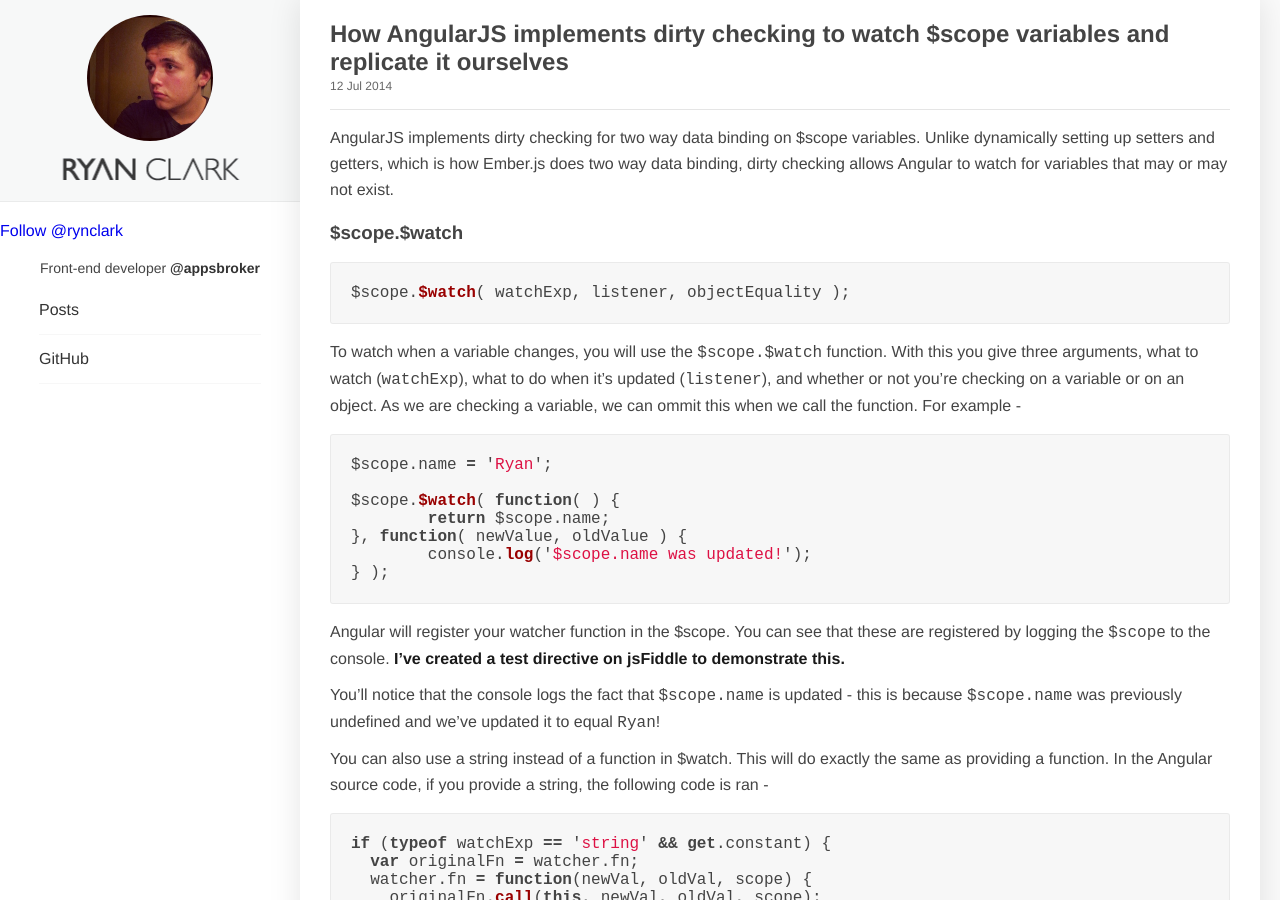
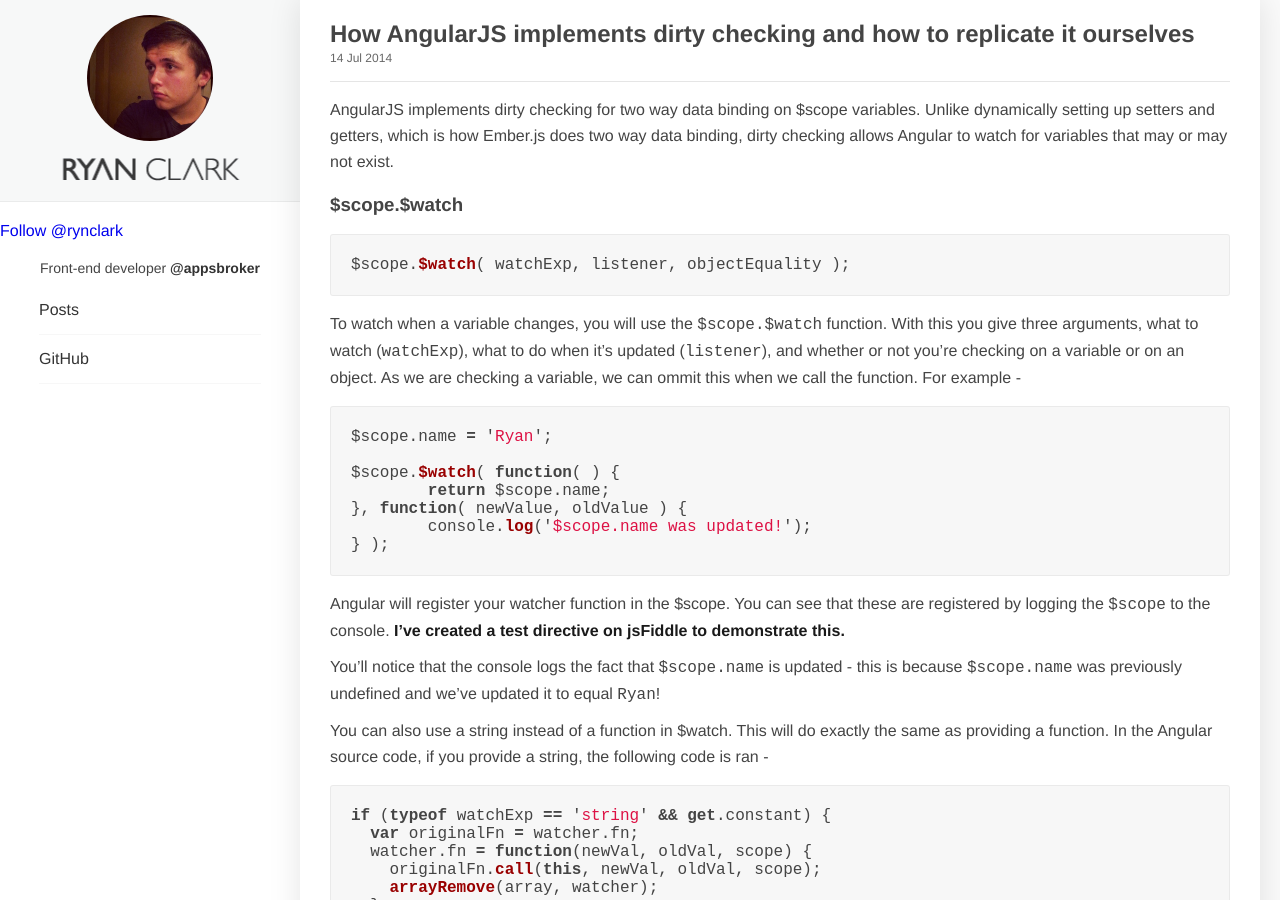
Before and after one commit to RichardLitt/rynclark.github.io, a Jekyll site: the page built from _posts/2014-07-12-how-angularjs-implements-dirty-checking.md, in a window 1280 px wide and 900 px high. Built offline with Jekyll 4.4.1, drawn with Linux system fonts in a browser that asks for light colours; Markdown is read by kramdown in place of the engine named in the settings; comment, search, counter and statistics services are not loaded.

Commit message:
Update 2014-07-12-how-angularjs-implements-dirty-checking.md

```diff
--- a/_posts/2014-07-12-how-angularjs-implements-dirty-checking.md
+++ b/_posts/2014-07-12-how-angularjs-implements-dirty-checking.md
@@ -1,7 +1,7 @@
 ---
 layout: post
-title:  "How AngularJS implements dirty checking to watch $scope variables and replicate it ourselves"
-date:   2014-07-12 19:21:00
+title:  "How AngularJS implements dirty checking and how to replicate it ourselves"
+date:   2014-07-14 14:10:32
 permalink: /how-angularjs-implements-dirty-checking
 ---
 
```
